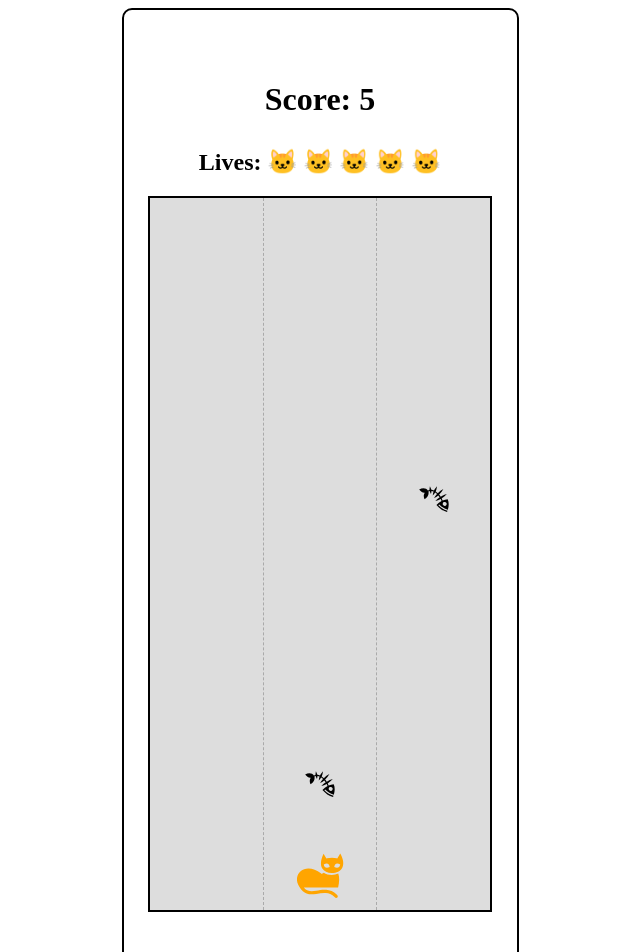
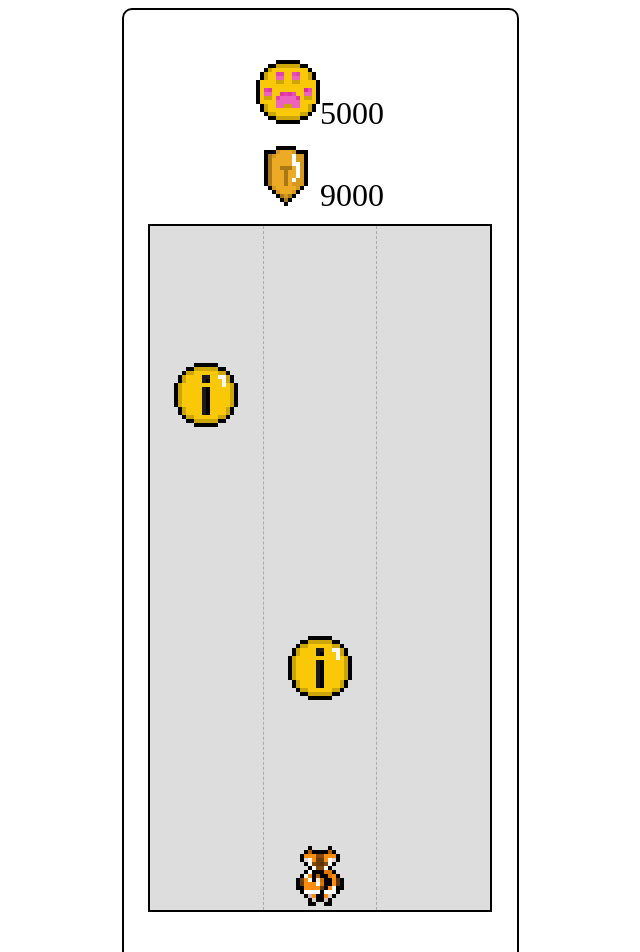
Before and after one commit to GJDteamOne/claw-and-order, a React (Vite) app: page /game in a window 1280 px wide. Shown: the top 952 px of the page, without its empty margins (320-960 px from the left). Built offline with nearby package versions, Linux system fonts and the light colour scheme.

Commit message:
game with info coins

```diff
--- a/src/App.jsx
+++ b/src/App.jsx
@@ -12,7 +12,7 @@ function App() {
         <Routes>
           <Route path="/" element={<WidowsAppHome />} />
           <Route path="/starting-pot" element={<StartingPot />} />
-          <Route path="/game" element={<Game initialLives={5} iconType="cat" />} />
+          <Route path="/game" element={<Game iconType="cat" coverLevel='gold'/>} />
         </Routes>
       </Router>
     </div>
--- a/src/components/Game.css
+++ b/src/components/Game.css
@@ -14,7 +14,12 @@
     padding-bottom: 100px;
   }
 
-  h1 {
+  .pawcoin-container {
+    font-size: 2rem;
+    margin-bottom: 10px;
+  }
+
+  .shields-container {
     font-size: 2rem;
     margin-bottom: 10px;
   }
--- a/src/components/Game.jsx
+++ b/src/components/Game.jsx
@@ -2,65 +2,128 @@ import React, { useState, useEffect } from 'react';
 import { GiDogHouse, GiFishbone, GiBalloonDog, GiTennisBall, GiBananaPeeled } from 'react-icons/gi';
 import GameBoard from './GameBoard';
 import Popup from './Popup';
+import WinPopup from './WinPopup';
+import PawCoin from '../../public/Pawcoin64.png'
+import BronzeShield from '../../public/bronzeshield64px.png'
+import SilverShield from '../../public/silverShield64px.png'
+import GoldShield from '../../public/goldShield64px.png'
 import './Game.css';
 
-const Game = ({ initialLives = 3, iconType = 'cat' }) => {
+const Game = ({ initialPoints = 5000, coverLevel = 'bronze', iconType = 'cat' }) => {
   const obstacleIcons = [GiDogHouse, GiFishbone, GiBalloonDog, GiTennisBall, GiBananaPeeled];
 
   const [catPosition, setCatPosition] = useState(1);
   const [obstacles, setObstacles] = useState([]);
-  const [score, setScore] = useState(0);
+  const [score, setScore] = useState(initialPoints);
   const [gameOver, setGameOver] = useState(false);
   const [showPopup, setShowPopup] = useState(false);
-  const [lives, setLives] = useState(initialLives);
+  const [shields, setShields] = useState(() => coverLevel === 'bronze' ? 3000 : coverLevel === 'silver' ? 6000 : coverLevel === 'gold' ? 12000 : 0);
   const [playerIcon, setPlayerIcon] = useState(iconType === 'dog' ? '🐶' : '🐱');
   const [invincible, setInvincible] = useState(false);
+  const [coinInvincible, setCoinInvincible] = useState(false);
   const [speed, setSpeed] = useState(1000);
+  const [showWinPopup, setShowWinPopup] = useState(false);
+  const [points, setPoints] = useState(initialPoints);
+  const [infoCoins, setInfoCoins] = useState([]);
+  const [isHurt, setIsHurt] = useState(false)
+  const shieldImage = coverLevel === 'bronze' ? BronzeShield : coverLevel === 'silver' ? SilverShield : coverLevel === 'gold' ? GoldShield : 0;
 
   useEffect(() => {
     setPlayerIcon(iconType === 'dog' ? '🐶' : '🐱');
   }, [iconType]);
 
+
+
   useEffect(() => {
-    if (gameOver) return;
+    if (gameOver || showWinPopup) return;
     const interval = setInterval(() => {
-      setObstacles((obs) => [
-        ...obs.filter((ob) => ob.y < 5),
-        { lane: Math.floor(Math.random() * 3), y: 0, iconIndex: Math.floor(Math.random() * obstacleIcons.length) },
-      ]);
-      setScore((prev) => prev + 1);
-      setSpeed((prevSpeed) => Math.max(400, prevSpeed - 20));
+      setObstacles((obs) => {
+        const isInfoCoin = Math.random() < 0.2;
+        const lane = Math.floor(Math.random() * 3);
+
+        const laneOccupied = obs.some((ob) => ob.lane === lane && ob.y === 0) ||
+        infoCoins.some((coin) => coin.lane === lane && coin.y === 0);
+
+        if (laneOccupied) {
+          return obs;
+        }
+        const newObstacle = isInfoCoin
+          ? { lane: lane, y: 0, iconIndex: null, isInfoCoin: true }
+          : { lane: lane, y: 0, iconIndex: Math.floor(Math.random() * obstacleIcons.length) };
+
+
+        if (isInfoCoin) {
+          setInfoCoins((prevCoins) => [...prevCoins, newObstacle]);
+          return obs;
+        } else {
+          return [
+            ...obs.filter((ob) => ob.y < 6),
+            newObstacle,
+          ]
+        }
+
+      });
+      setSpeed((prevSpeed) => Math.max(500, prevSpeed - 20));
     }, speed);
 
     return () => clearInterval(interval);
-  }, [gameOver, speed]);
+  }, [gameOver, speed, showWinPopup]);
+
+  useEffect(() => {
+    if (gameOver || showWinPopup) return;
+    const interval = setInterval(() => {
+      setObstacles((obs) =>
+        obs
+          .map((ob) => ({ ...ob, y: ob.y + 1 }))
+          .filter((ob) => ob.y < 6)
+      );
+
+      setInfoCoins((coins) =>
+        coins.map((coin) => ({ ...coin, y: coin.y + 1})).filter((coin) => coin.y < 6)
+      )
+    }, Math.max(200, speed / 2));
+
+    return () => clearInterval(interval);
+  }, [obstacles, gameOver, speed, showWinPopup]);
 
 
   useEffect(() => {
-    if (gameOver) return;
-    const interval = setInterval(() => {
-      setObstacles((obs) =>
-        obs.map((ob) => ({ ...ob, y: ob.y + 1 })).filter((ob) => ob.y < 6)
-      );
-    }, Math.max(200, speed / 2));
-
-    return () => clearInterval(interval);
-  }, [obstacles, gameOver, speed]);
+    if (!invincible && obstacles.some((ob) => ob.y === 5 && ob.lane === catPosition)) {
+      setShields((prevLives) => Math.max(0, prevLives - 1000));
+      if(shields === 0) {
+        setScore((prevScore) => {
+          const newScore = Math.max(0, prevScore - 1000);
+          if (newScore <= 0) {
+            setGameOver(true);
+            setShowPopup(true);
+          }
+          return newScore;
+        });
+        setIsHurt(true);
+        setTimeout(() => setIsHurt(false), 3000);
+     }
+      setInvincible(true);
+      setTimeout(() => setInvincible(false), 1000);
+    }
+  }, [obstacles, catPosition, shields, invincible]);
 
   useEffect(() => {
-    if (!invincible && obstacles.some((ob) => ob.y === 5 && ob.lane === catPosition)) {
-      setLives((prevLives) => Math.max(0, prevLives - 1));
-      setInvincible(true);
-      setTimeout(() => setInvincible(false), 1000);
-      if (lives - 1 <= 0) {
-        setGameOver(true);
-        setShowPopup(true);
-      }
+    if (!gameOver && !coinInvincible && infoCoins.some((coin) => coin.y === 5 && coin.lane === catPosition)) {
+      setScore((prevScore) => {
+        const newScore = prevScore + 1000;
+        if (newScore >= 15000) {
+          setShowWinPopup(true);
+          setGameOver(true);
+        }
+        return newScore;
+      });
+      setCoinInvincible(true);
+      setTimeout(() => setCoinInvincible(false), 1000);
     }
-  }, [obstacles, catPosition, lives, invincible]);
+  }, [infoCoins, catPosition, coinInvincible]);
 
   const handleKeyDown = (e) => {
-    if (gameOver) return;
+    if (gameOver || showWinPopup) return;
     if (e.key === 'ArrowLeft' && catPosition > 0) {
       setCatPosition((prev) => prev - 1);
     } else if (e.key === 'ArrowRight' && catPosition < 2) {
@@ -69,7 +132,7 @@ const Game = ({ initialLives = 3, iconType = 'cat' }) => {
   };
 
   const handleLaneClick = (lane) => {
-    if (!gameOver) {
+    if (!gameOver && !showWinPopup) {
       setCatPosition(lane);
     }
   };
@@ -78,7 +141,7 @@ const Game = ({ initialLives = 3, iconType = 'cat' }) => {
     setCatPosition(1);
     setObstacles([]);
     setScore(0);
-    setLives(initialLives);
+    setShields(initialLives);
     setGameOver(false);
     setShowPopup(false);
     setInvincible(false);
@@ -88,14 +151,23 @@ const Game = ({ initialLives = 3, iconType = 'cat' }) => {
   useEffect(() => {
     window.addEventListener('keydown', handleKeyDown);
     return () => window.removeEventListener('keydown', handleKeyDown);
-  }, [catPosition, gameOver]);
+  }, [catPosition, gameOver, showWinPopup]);
 
   return (
     <div className="game-container">
-      <h1>Score: {score}</h1>
-      <h2>Lives: {Array.from({ length: lives }, () => playerIcon).join(' ')}</h2>
-      <GameBoard catPosition={catPosition} obstacles={obstacles} playerIcon={playerIcon} handleLaneClick={handleLaneClick} />
+      <span className="pawcoin-container">
+        <img src={PawCoin} alt="PawCoin" className="pawcoin" />
+        {score}
+      </span>
+    {coverLevel !== 'none' && (
+      <span className="shields-container">
+      <img src={shieldImage} alt="Shield" className="shield" />
+      {shields}
+      </span>
+    )}
+      <GameBoard catPosition={catPosition} obstacles={obstacles} playerIcon={playerIcon} handleLaneClick={handleLaneClick} infoCoins={infoCoins} isHurt={isHurt}/>
       {showPopup && <Popup score={score} onRestart={handleRestart} />}
+      {showWinPopup && <WinPopup />}
     </div>
   );
 };
--- a/src/components/GameBoard.jsx
+++ b/src/components/GameBoard.jsx
@@ -1,12 +1,23 @@
 import React from 'react';
 import { GiCat } from 'react-icons/gi';
 import { FaDog } from 'react-icons/fa';
+import dogIcon from '../../public/dog64px.png'
+import dogCone from '../../public/dogCone64px.png'
+import catIcon from '../../public/cat64px.png'
+import catCone from '../../public/catCone64px.png'
 import Obstacles from './Obstacles';
+import InfoCoin from './InfoCoin';
 import './GameBoard.css';
 
-const GameBoard = ({ catPosition, obstacles, playerIcon, handleLaneClick }) => {
+const GameBoard = ({ catPosition, obstacles, playerIcon, handleLaneClick, infoCoins, isHurt }) => {
   const getPlayerIcon = () => {
-    return playerIcon === '🐶' ? <FaDog className="dog-icon" /> : <GiCat className="cat-icon" />;
+    return (
+      <img
+        src={playerIcon === '🐶' ? isHurt ? dogCone : dogIcon : isHurt ? catCone : catIcon}
+        alt={playerIcon === '🐶' ? 'Dog' : 'Cat'}
+        className="player-icon"
+      />
+    );
   };
 
   return (
@@ -14,6 +25,7 @@ const GameBoard = ({ catPosition, obstacles, playerIcon, handleLaneClick }) => {
       {[0, 1, 2].map((lane) => (
         <div key={lane} className="lane" onClick={() => handleLaneClick(lane)}>
           <Obstacles obstacles={obstacles.filter((ob) => ob.lane === lane)} />
+          <InfoCoin infoCoins={infoCoins.filter((coin) => coin.lane === lane)} />
           {catPosition === lane && getPlayerIcon()}
         </div>
       ))}
--- /dev/null
+++ b/src/components/InfoCoin.css
@@ -0,0 +1,9 @@
+.info-coin {
+    position: absolute;
+    left: 50%;
+    transform: translateX(-50%);
+  }
+
+  .info-coin-icon {
+    font-size: 2rem;
+  }
--- /dev/null
+++ b/src/components/InfoCoin.jsx
@@ -0,0 +1,21 @@
+import React from 'react';
+import { HiOutlineQuestionMarkCircle } from "react-icons/hi";
+import './InfoCoin.css'
+import pawCoin from '../../public/infoCoin64px.png'
+
+const InfoCoin = ({ infoCoins = []}) => {
+    return (
+        <>
+          {infoCoins.map((coin, index) => {
+            const Icon = HiOutlineQuestionMarkCircle;
+            return (
+              <div key={index} className='info-coin' style={{ top: `${coin.y * 20}%` }}>
+                <img className='info-coin-icon' src={pawCoin} />
+              </div>
+            );
+          })}
+        </>
+      );
+}
+
+export default InfoCoin;
--- a/src/components/Obstacles.jsx
+++ b/src/components/Obstacles.jsx
@@ -1,17 +1,18 @@
 import React from 'react';
 import { GiDogHouse, GiFishbone, GiBalloonDog, GiTennisBall, GiBananaPeeled } from 'react-icons/gi';
 import './Obstacles.css';
+import banana from '../../public/banana64px.png'
 
 const obstacleIcons = [GiDogHouse, GiFishbone, GiBalloonDog, GiTennisBall, GiBananaPeeled];
 
-const Obstacles = ({ obstacles }) => {
+const Obstacles = ({ obstacles = [] }) => {
   return (
     <>
       {obstacles.map((ob, index) => {
         const Icon = obstacleIcons[ob.iconIndex];
         return (
           <div key={index} className="obstacle" style={{ top: `${ob.y * 20}%` }}>
-            <Icon className="obstacle-icon" />
+            <img className="obstacle-icon"  src={banana}/>
           </div>
         );
       })}
--- a/src/components/Popup.jsx
+++ b/src/components/Popup.jsx
@@ -6,7 +6,6 @@ const Popup = ({ score, onRestart }) => {
     <div className="popup">
       <h2>Oh no! The cat got hurt!</h2>
       <p>This is why pet insurance is important — it helps cover unexpected vet bills and keeps your furry friend safe and sound.</p>
-      <p>Your final score: {score}</p>
       <button onClick={onRestart}>Restart</button>
       <button onClick={() => window.location.reload()}>Close</button>
     </div>
--- /dev/null
+++ b/src/components/WinPopup.jsx
@@ -0,0 +1,15 @@
+
+import React from 'react';
+import './Popup.css';
+
+const WinPopup = () => {
+  return (
+    <div className="popup">
+      <h2>You win!</h2>
+      <p>Did buying a level of pet insurance help you stay in the game longer? Pet insurance can help avoid high costs and ensure your furry friend stays safe!</p>
+      <button onClick={() => window.location.reload()}>Close</button>
+    </div>
+  );
+};
+
+export default WinPopup;
```
